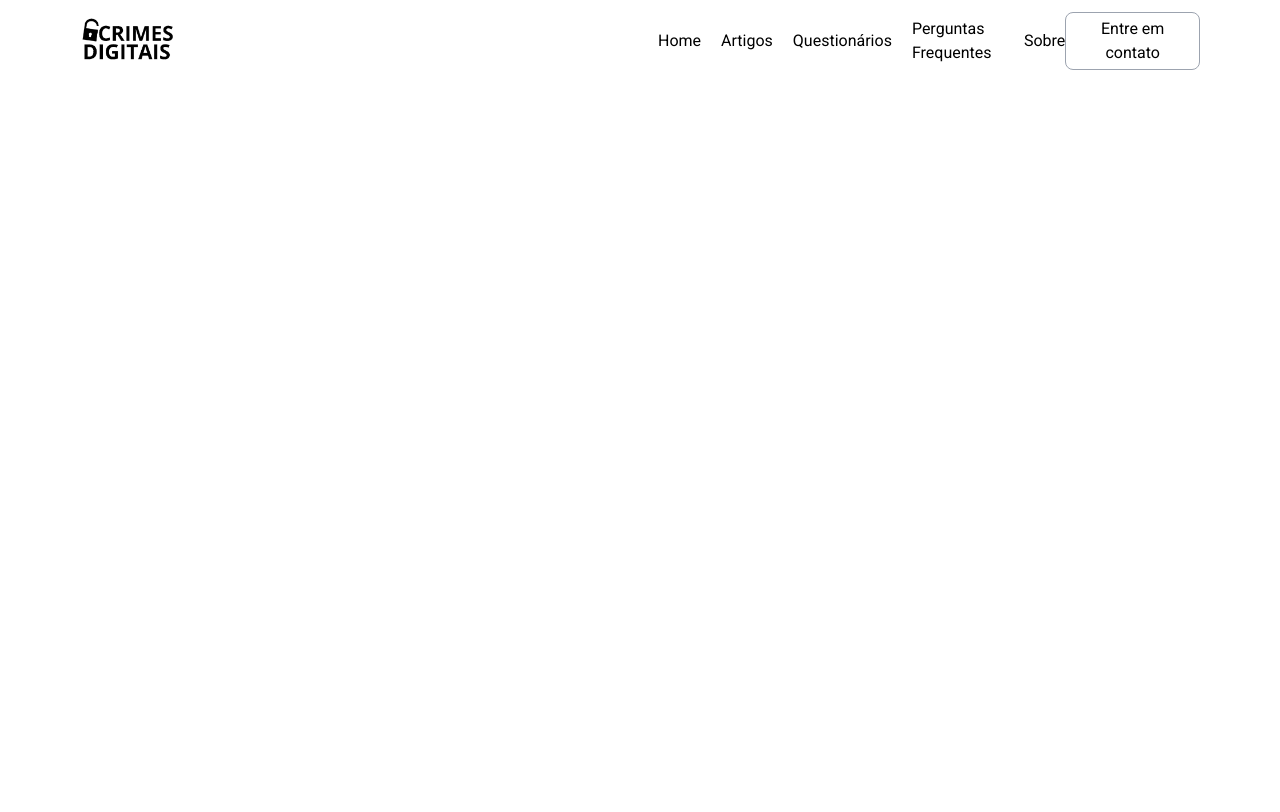
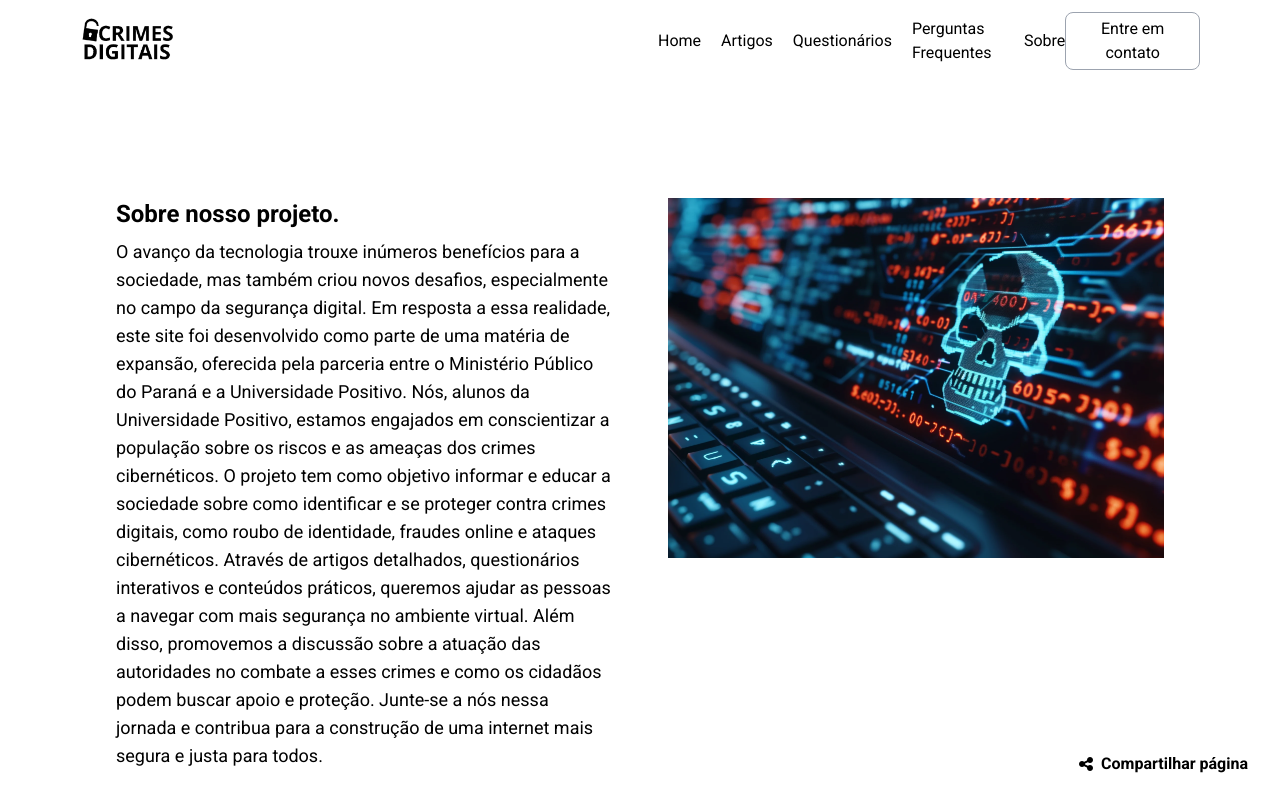
Before and after one commit to KatsuMouley/Projeto-MPPF, a React (Vite) app: page /sobre in a window 1280 px wide. Shown: the top 812 px of the page. Built offline with nearby package versions, Linux system fonts and the light colour scheme.

Commit message:
About and Cotnact US

```diff
--- a/src/App.jsx
+++ b/src/App.jsx
@@ -1,12 +1,12 @@
 import React from 'react';
 import { BrowserRouter as Router, Route, Routes } from 'react-router-dom';
 import Navbar from './components/Navbar/Navbar';
-import Description from './components/Hero/Description';
-import About from './components/Article/AboutSection';
+import About from './components/pages/About';
 import Articles from './components/pages/Articles';
 import Home from './components/pages/Home';
 import Contact from './components/pages/ContactUs';
 import Questions from './components/pages/Questions';
+import FrequentQuestions from './components/pages/FrequentQuestions';
 
 const App = () => {
   return (
@@ -15,11 +15,11 @@ const App = () => {
       <main>
         <Routes>
           <Route path="/Projeto-MPPF" element={<Home />} />
-          <Route path="/description" element={<Description />} />
           <Route path="/article" element={<Articles />} />
-          <Route path="/about" element={<About />} />
+          <Route path="/sobre" element={<About />} />
           <Route path="/contact_us" element={<Contact />} />
           <Route path="/questionarios" element={<Questions />} />
+          <Route path="/faq" element={<FrequentQuestions />} />
         </Routes>
       </main>
     </Router>
--- /dev/null
+++ b/src/components/Hero/GeneralDesc.jsx
@@ -0,0 +1,16 @@
+import React from 'react';
+
+const GeneralDesc = ({ titulo, textocorpo }) => {
+  return (
+    <div className="flex flex-col items-start p-5 gap-2 max-w-4xl mx-auto text-left">
+      <h1 className="font-bold text-2xl">
+        {titulo}
+      </h1>
+      <p className="text-lg font-roboto">
+        {textocorpo}
+      </p>
+    </div>
+  );
+};
+
+export default GeneralDesc;
--- /dev/null
+++ b/src/components/Hero/Placeholder.jsx
@@ -0,0 +1,13 @@
+import React from 'react';
+
+const Placeholder = ({ images }) => {
+  return (
+    <div className="flex flex-row justify-center p-5 h-[50vh] items-center gap-5">
+      <div className="max-w-4xl h-full bg-gray-500 hover:cursor-pointer hover:bg-gray-600 transition-all duration-300">
+        <img src={images[0]} alt="Image 1" className="object-cover h-full w-full" />
+      </div>
+    </div>
+  );
+};
+
+export default Placeholder;
--- a/src/components/pages/About.jsx
+++ b/src/components/pages/About.jsx
@@ -0,0 +1,32 @@
+import React from 'react';
+import GeneralDesc from '../Hero/GeneralDesc';
+import Placeholder from '../Hero/Placeholder';
+import Footer from '../Navbar/Footer';
+import articleImage1 from '../../assets/Articles Images/Article 1/Thumb/image.png'; // Imagem do artigo
+
+const About = () => {
+  const imageUrls = [
+    articleImage1, articleImage1, articleImage1, articleImage1, articleImage1, articleImage1
+  ];
+
+  return (
+    <section className="flex flex-row p-24 gap-4  mx-auto">
+      <div className="w-1/2">
+        <GeneralDesc
+          titulo="Sobre nosso projeto."
+          textocorpo="O avanço da tecnologia trouxe inúmeros benefícios para a sociedade, mas também criou novos desafios, especialmente no campo da segurança digital. Em resposta a essa realidade, este site foi desenvolvido como parte de uma matéria de expansão, oferecida pela parceria entre o Ministério Público do Paraná e a Universidade Positivo.
+          Nós, alunos da Universidade Positivo, estamos engajados em conscientizar a população sobre os riscos e as ameaças dos crimes cibernéticos. O projeto tem como objetivo informar e educar a sociedade sobre como identificar e se proteger contra crimes digitais, como roubo de identidade, fraudes online e ataques cibernéticos.
+          Através de artigos detalhados, questionários interativos e conteúdos práticos, queremos ajudar as pessoas a navegar com mais segurança no ambiente virtual. Além disso, promovemos a discussão sobre a atuação das autoridades no combate a esses crimes e como os cidadãos podem buscar apoio e proteção.
+          Junte-se a nós nessa jornada e contribua para a construção de uma internet mais segura e justa para todos."
+        />
+      </div>
+
+      <div className="w-1/2">
+        <Placeholder images={imageUrls} />
+      </div>
+      <Footer/>
+    </section>
+  );
+};
+
+export default About;
--- a/src/components/pages/ContactUs.jsx
+++ b/src/components/pages/ContactUs.jsx
@@ -1,13 +1,85 @@
-import React from 'react';
-import Navbar from '../Navbar/Navbar';
-import About from '../Article/AboutSection';
-import ArticleGrid from '../Selection/ArticleList';
+import React, { useState } from 'react';
+import Footer from '../Navbar/Footer';
+
 
 const ContactUs = () => {
+  const [formData, setFormData] = useState({
+    name: '',
+    email: '',
+    subject: '',
+    message: ''
+  });
+
+  const handleChange = (e) => {
+    const { name, value } = e.target;
+    setFormData({ ...formData, [name]: value });
+  };
+
+  const handleSubmit = (e) => {
+    e.preventDefault();
+    // Aqui você pode enviar os dados do formulário para um backend, exibir uma mensagem de sucesso, etc.
+    console.log('Form data submitted:', formData);
+    alert('Obrigado por entrar em contato!');
+  };
+
   return (
-  <>
-
-  </>);
+    <div className="max-w-md mx-auto p-6 bg-white shadow-md rounded-lg">
+      <h2 className="text-2xl font-bold mb-4 text-center">Entre em Contato</h2>
+      <form onSubmit={handleSubmit} className="flex flex-col gap-4">
+        <div>
+          <label className="block text-sm font-medium mb-1">Nome</label>
+          <input
+            type="text"
+            name="name"
+            value={formData.name}
+            onChange={handleChange}
+            className="w-full p-2 border border-gray-300 rounded"
+            required
+          />
+        </div>
+        <div>
+          <label className="block text-sm font-medium mb-1">Email</label>
+          <input
+            type="email"
+            name="email"
+            value={formData.email}
+            onChange={handleChange}
+            className="w-full p-2 border border-gray-300 rounded"
+            required
+          />
+        </div>
+        <div>
+          <label className="block text-sm font-medium mb-1">Assunto</label>
+          <input
+            type="text"
+            name="subject"
+            value={formData.subject}
+            onChange={handleChange}
+            className="w-full p-2 border border-gray-300 rounded"
+            required
+          />
+        </div>
+        <div>
+          <label className="block text-sm font-medium mb-1">Mensagem</label>
+          <textarea
+            name="message"
+            value={formData.message}
+            onChange={handleChange}
+            className="w-full p-2 border border-gray-300 rounded"
+            rows="4"
+            required
+          />
+        </div>
+        <button
+          type="submit"
+          className="bg-slate-500 text-white font-semibold py-2 px-4 rounded hover:bg-slate-700 transition duration-200"
+        >
+          Enviar
+        </button>
+      </form>
+      <Footer/>
+    </div>
+  );
 };
 
 export default ContactUs;
--- a/src/components/pages/FrequentQuestions.jsx
+++ b/src/components/pages/FrequentQuestions.jsx
@@ -0,0 +1,14 @@
+import React from 'react';
+import Navbar from '../Navbar/Navbar';
+import About from '../Article/AboutSection';
+import ArticleGrid from '../Selection/ArticleList';
+import Footer from '../Navbar/Footer';
+
+const FrequentQuestions = () => {
+  return (
+  <div >
+  </div>
+  );
+};
+
+export default FrequentQuestions;
```
